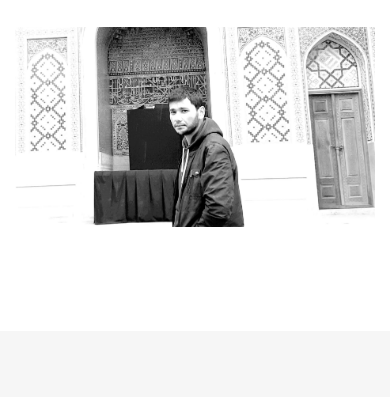
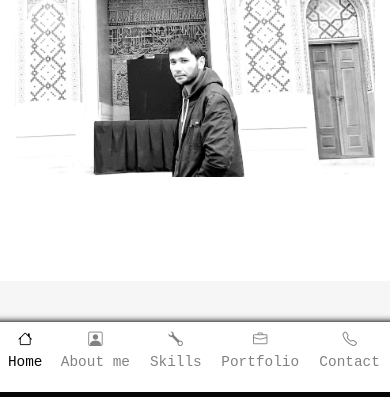
Before and after one commit to muhandis-kh/Portfolio, a plain HTML site: page index.html in a window 390 px wide. Shown: the part 208-605 px from the top of the page. Drawn offline with nearby package versions, Linux system fonts and the light colour scheme.

Commit message:
Add footer Navbar section

```diff
--- a/index.html
+++ b/index.html
@@ -64,6 +64,43 @@
       </div>
       </header>
 
+      <div class="container width-100">
+         <div class="footer-nav">
+            <div class="footer-nav__items">
+               <div class="footer-nav__item">
+                  <a href="#header" class="my-active">
+                     <i class="bi bi-house" id="house"></i>
+                     <label for="house">Home</label>
+                  </a>
+               </div>
+               <div class="footer-nav__item">
+                  <a href="#about-me">
+                     <i class="bi bi-person-square" id="about"></i>
+                     <label for="about">About me</label>
+
+                  </a>
+               </div>
+               <div class="footer-nav__item">
+                  <a href="#skills">
+                     <i class="bi bi-wrench" id="skil"></i>
+                     <label for="skil">Skills</label>
+                  </a>
+               </div>
+               <div class="footer-nav__item">
+                  <a href="#portfolio">
+                     <i class="bi bi-briefcase" id="portf"></i>
+                     <label for="portf">Portfolio</label>
+                  </a>
+               </div>
+               <div class="footer-nav__item">
+                  <a href="#contact">
+                     <i class="bi bi-telephone"></i>
+                     <label for="">Contact</label>
+                  </a>
+               </div>
+            </div>
+         </div>
+      </div>
       <!-- /Header section -->
 
       <!-- HERO SECTION -->
@@ -110,7 +147,7 @@
                </div>
 
                <div class="about-me__text">
-                  Hi, I'm Umar – Front-End developer from Uzbekistan.
+                  Hi, I'm Obidxon – Frontend developer from Uzbekistan.
                   I'm interested in develop web sites and everything connected with it.
                </div>
 
@@ -403,7 +440,7 @@
                   </a>
                </div>
                <div class="social-item">
-                  <a target="_blank" href="https://t.me/khojimirzayev">
+                  <a target="_blank" href="https://t.me/portfoliio_kh">
                      <i class="bi bi-telegram social-icon"></i>
                   </a>
                </div>
@@ -412,11 +449,16 @@
                      <i class="bi bi-instagram social-icon"></i>
                   </a>
                </div>
+               <div class="social-item">
+                  <a target="_blank" href="https://github.com/umarodev">
+                     <i class="bi bi-github social-icon"></i>
+                  </a>
+               </div>
             </div>
 
             <div class="foot">
                Like me on
-               LinkedIn, Instagram, Telegram
+               LinkedIn, Instagram, GitHub
             </div>
          </section>
       </div>
@@ -430,6 +472,8 @@
             <i class="bi bi-chevron-up"></i>
          </a>
       </div>
+
+
 
       </div>
 
--- a/style/main.css
+++ b/style/main.css
@@ -381,6 +381,34 @@ li{
    font-size: 1rem;
 }
 
+.footer-nav{
+   max-width: 600px;
+   width: 100%;
+   height: 70px;
+   top: 520px;
+   z-index: 101;
+   display: none;
+   background-color: #FFFFFF;
+   box-shadow: 0 9px 6px 10px #070707;
+   padding-top: 10px;
+
+   position: fixed;
+}
+
+.footer-nav__items{
+   display: flex;
+   justify-content: space-around;
+
+}
+
+.footer-nav__item a{
+   display: flex;
+   flex-direction: column;
+   align-items: center;
+   text-decoration: none;
+   color: #828282;
+}
+
 
 /* MEDIA TAGS */
 
@@ -462,6 +490,10 @@ li{
 
 @media screen and (max-width: 600px) {
 
+   .navbar{
+      display: none;
+   }
+
    .navbar-items{
       display: none;
    }
@@ -491,7 +523,7 @@ li{
    /* HERO */
 
    .hero{
-      padding-top: 120px;
+      padding-top: 70px;
    }
 
    .hero-text{
@@ -560,6 +592,16 @@ li{
       font-size: 14px;
    }
 
+   .footer-nav{
+      display: block;
+      position: fixed;
+
+   }
+
+   .width-100{
+      padding: 0;
+   }
+
 }
 
 @media screen and (max-width: 500px) {
@@ -580,6 +622,15 @@ li{
 
       .foot{
          padding-bottom: 100px;
+      }
+
+      .footer-nav{
+         top:530px;
+         padding-top: 5px;
+      }
+
+      .footer-nav__item{
+         transform: scale(0.9);
       }
 
 
@@ -641,4 +692,12 @@ li{
 
    }
 
+   .footer-nav__items{
+      column-gap: 5px;
+   }
+
+   .footer-nav__item label{
+      font-size: 13px;
+   }
+
 }
```
